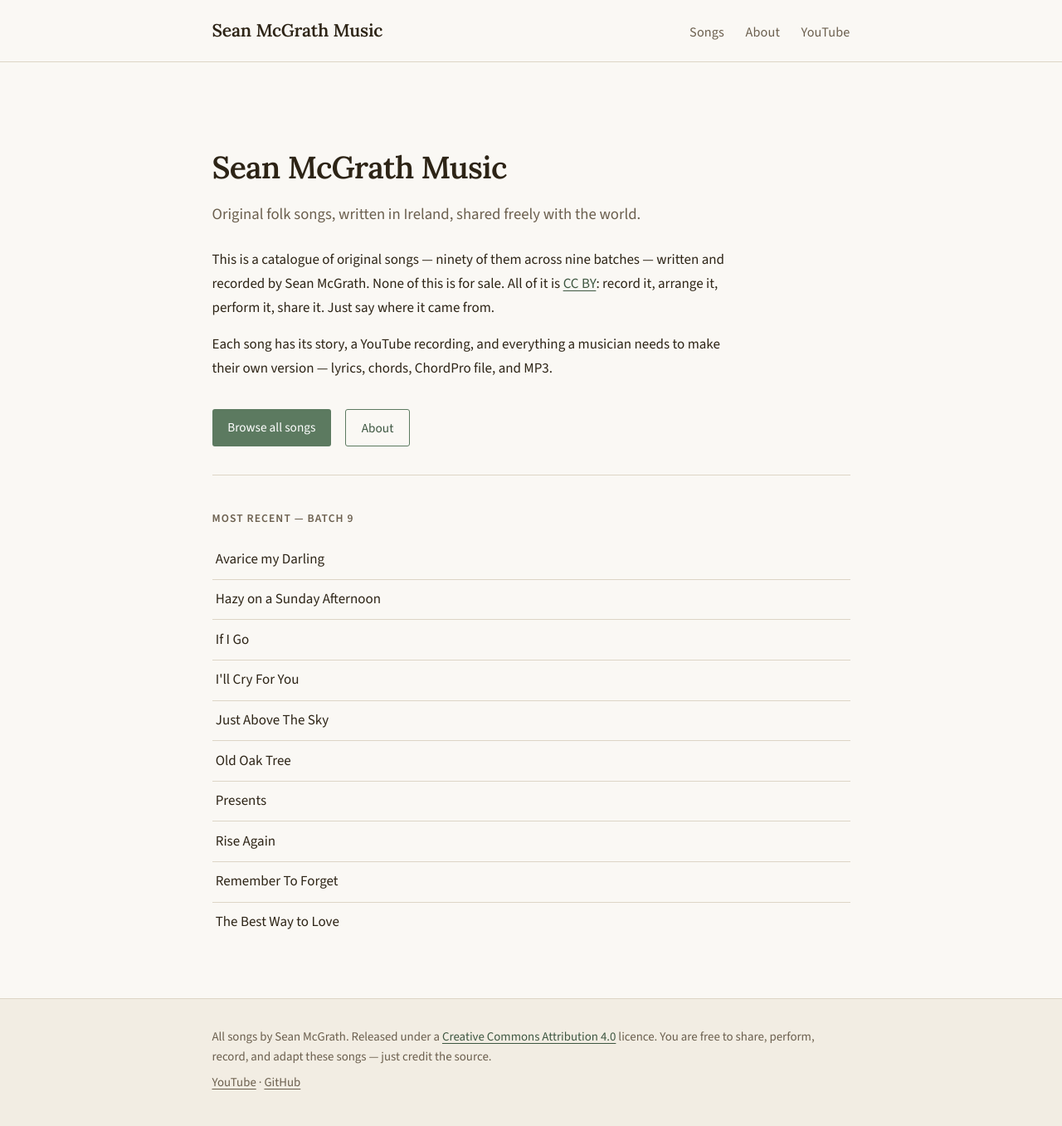
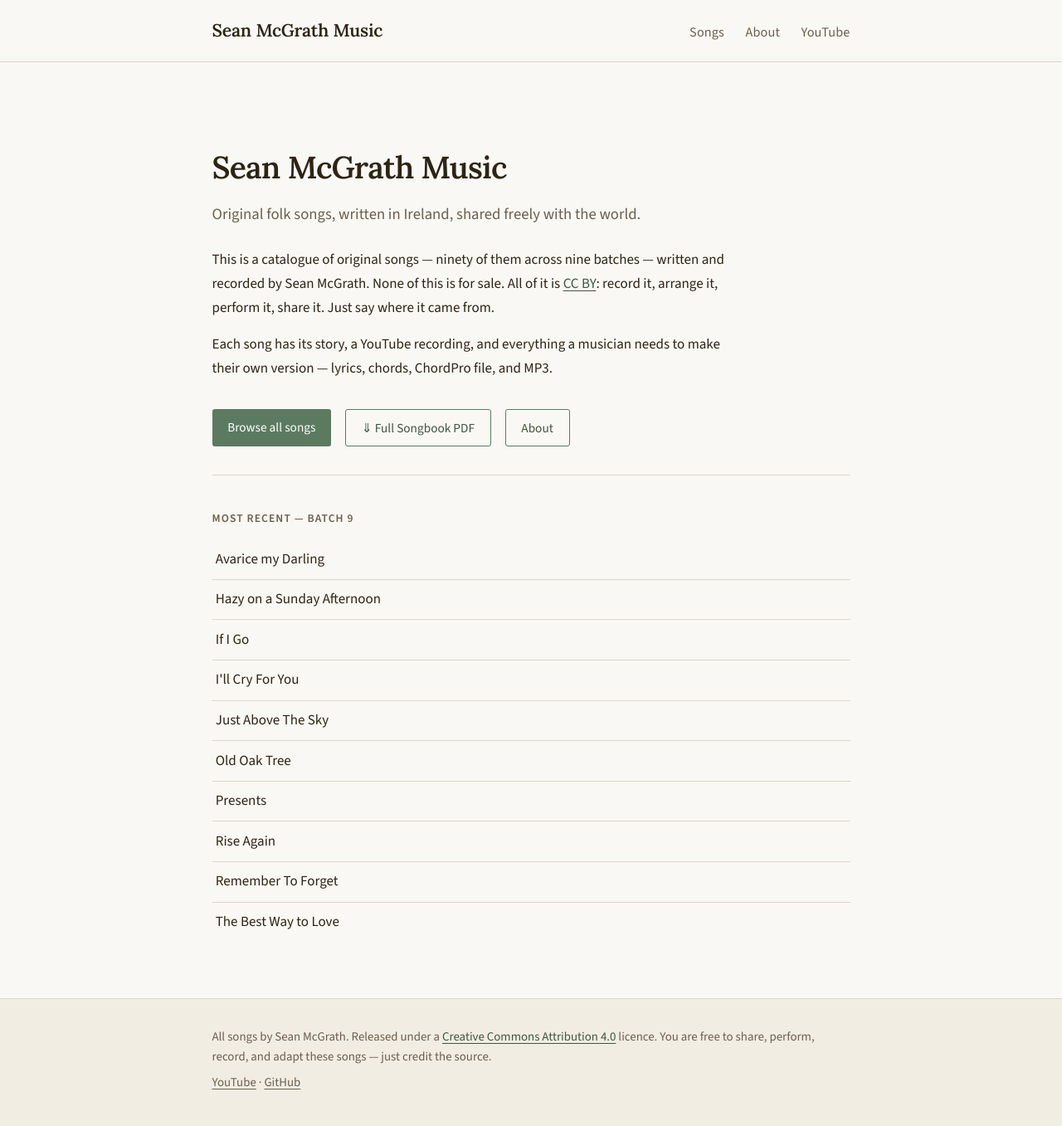
Before and after one commit to seanmcgrath42/seanmcgrathmusic.com, a Jekyll site: the page built from index.html, in a window 1280 px wide. Shown: the whole page at 83% size. Built offline with Jekyll 4.4.1, drawn with Linux system fonts in a browser that asks for light colours.

Commit message:
Add songbook PDF download link to home page and all song pages
Adds dummy songbook.pdf placeholder. Sets songbook_pdf in _config.yml.
Removes conditional guard so the link always renders.

Co-Authored-By: Claude Sonnet 4.6 <noreply@anthropic.com>

```diff
--- a/_config.yml
+++ b/_config.yml
@@ -22,6 +22,8 @@ markdown: kramdown
 plugins:
   - jekyll-seo-tag
 
+songbook_pdf: songbook.pdf
+
 exclude:
   - Gemfile
   - Gemfile.lock
--- a/_layouts/song.html
+++ b/_layouts/song.html
@@ -64,11 +64,9 @@
               <a class="btn btn-outline" href="{{ '/assets/chordpro/' | relative_url }}{{ page.slug }}.pro" download>
                 &#8659; Download ChordPro
               </a>
-              {% if site.songbook_pdf and site.songbook_pdf != "" %}
               <a class="btn btn-outline" href="{{ '/assets/' | relative_url }}{{ site.songbook_pdf }}" download>
                 &#8659; Full Songbook PDF
               </a>
-              {% endif %}
             </div>
 
             <button class="print-btn" onclick="window.print()">&#128438; Print chord chart</button>
--- a/index.html
+++ b/index.html
@@ -19,6 +19,7 @@ title: Home
   </div>
   <div class="home-cta">
     <a class="btn" href="{{ '/songs/' | relative_url }}">Browse all songs</a>
+    <a class="btn btn-outline" href="{{ '/assets/' | relative_url }}{{ site.songbook_pdf }}" download>&#8659; Full Songbook PDF</a>
     <a class="btn btn-outline" href="{{ '/about/' | relative_url }}">About</a>
   </div>
 </div>
```
Also changed, not shown: 1 other file.
